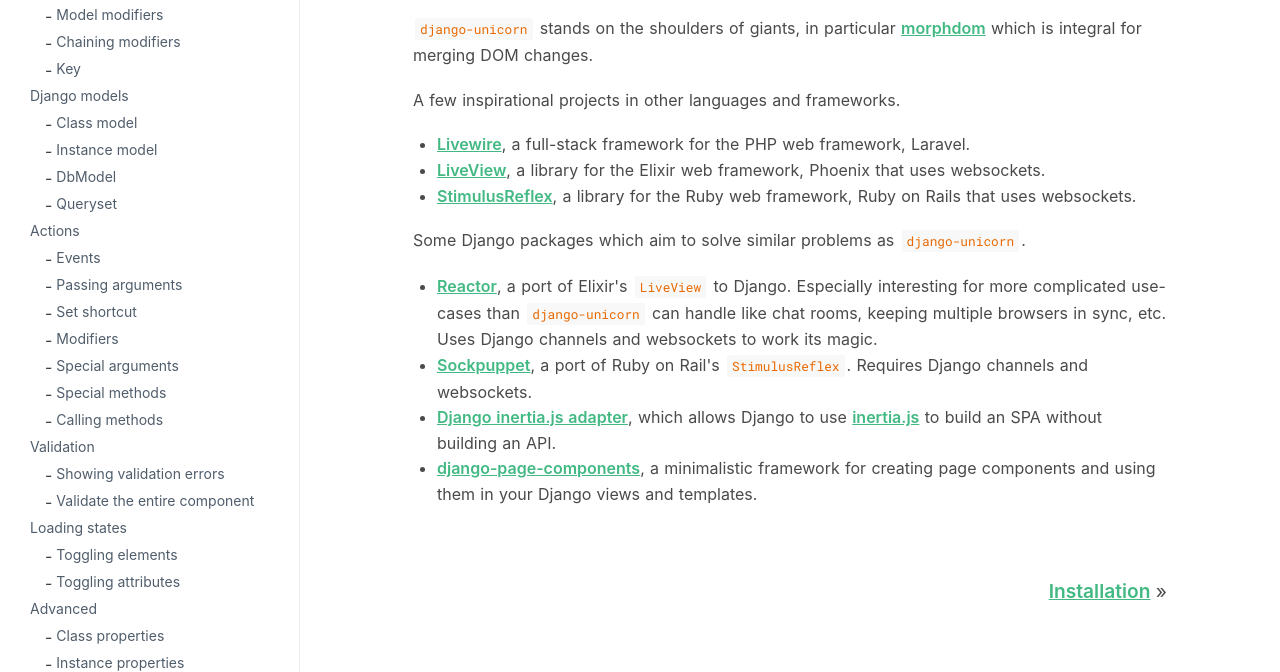
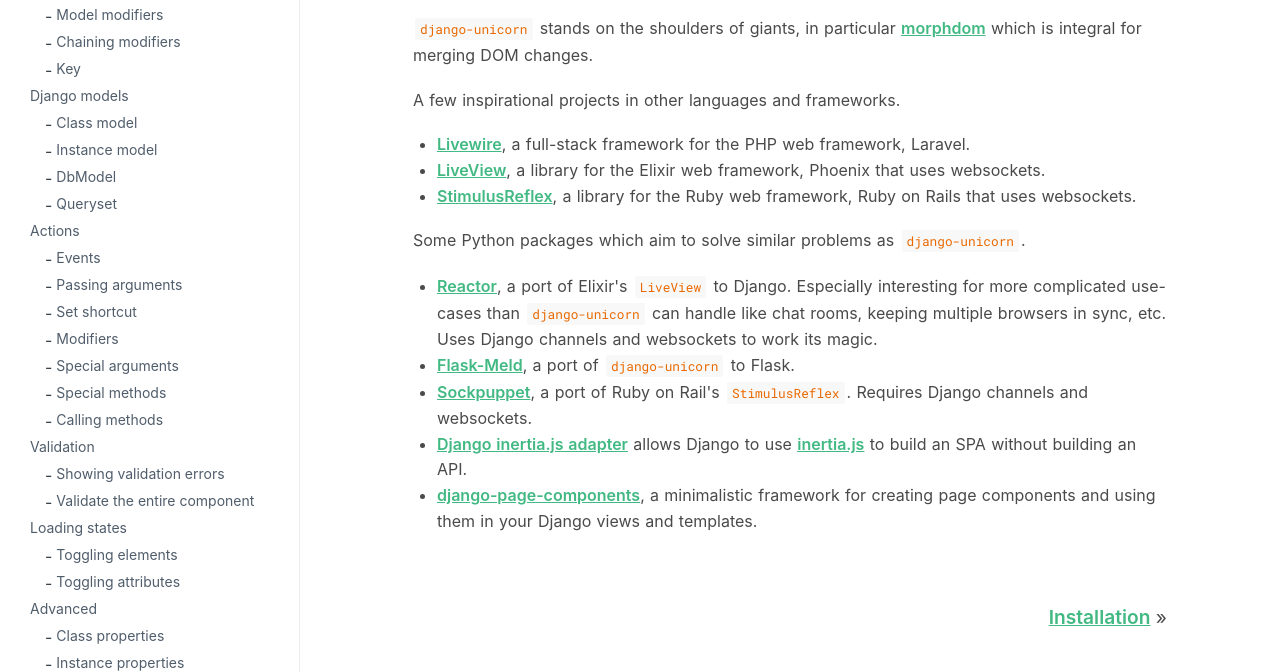
Before and after one commit to adamghill/django-unicorn.com, a Django app: template www/templates/www/documentation/introduction.html in a window 1280 px wide. Shown: the part 455-1127 px from the top of the page. Run offline with Django 3.2, Linux system fonts and the light colour scheme; the template is opened without the code that fills it, so the values that code supplies are empty; some libraries are stand-ins or nearby versions.

Commit message:
Add `flask-meld` to related projects.

```diff
--- a/www/templates/www/documentation/introduction.html
+++ b/www/templates/www/documentation/introduction.html
@@ -41,16 +41,19 @@
         </p>
 
         <p>
-            Some Django packages which aim to solve similar problems as <code>django-unicorn</code>.
+            Some Python packages which aim to solve similar problems as <code>django-unicorn</code>.
             <ul>
                 <li>
                     <a href="https://github.com/edelvalle/reactor/">Reactor</a>, a port of Elixir's <code>LiveView</code> to Django. Especially interesting for more complicated use-cases than <code>django-unicorn</code> can handle like chat rooms, keeping multiple browsers in sync, etc. Uses Django channels and websockets to work its magic.
                 </li>
                 <li>
+                    <a href="https://github.com/mikeabrahamsen/Flask-Meld">Flask-Meld</a>, a port of <code>django-unicorn</code> to Flask.
+                </li>
+                <li>
                     <a href="https://sockpuppet.argpar.se/">Sockpuppet</a>, a port of Ruby on Rail's <code>StimulusReflex</code>. Requires Django channels and websockets.
                 </li>
                 <li>
-                    <a href="https://github.com/zodman/inertia-django">Django inertia.js adapter</a>, which allows Django to use <a href="https://inertiajs.com">inertia.js</a> to build an SPA without building an API.
+                    <a href="https://github.com/zodman/inertia-django">Django inertia.js adapter</a> allows Django to use <a href="https://inertiajs.com">inertia.js</a> to build an SPA without building an API.
                 </li>
                 <li>
                     <a href="https://github.com/andreyfedoseev/django-page-components">django-page-components</a>, a minimalistic framework for creating page components and using them in your Django views and templates.
```
